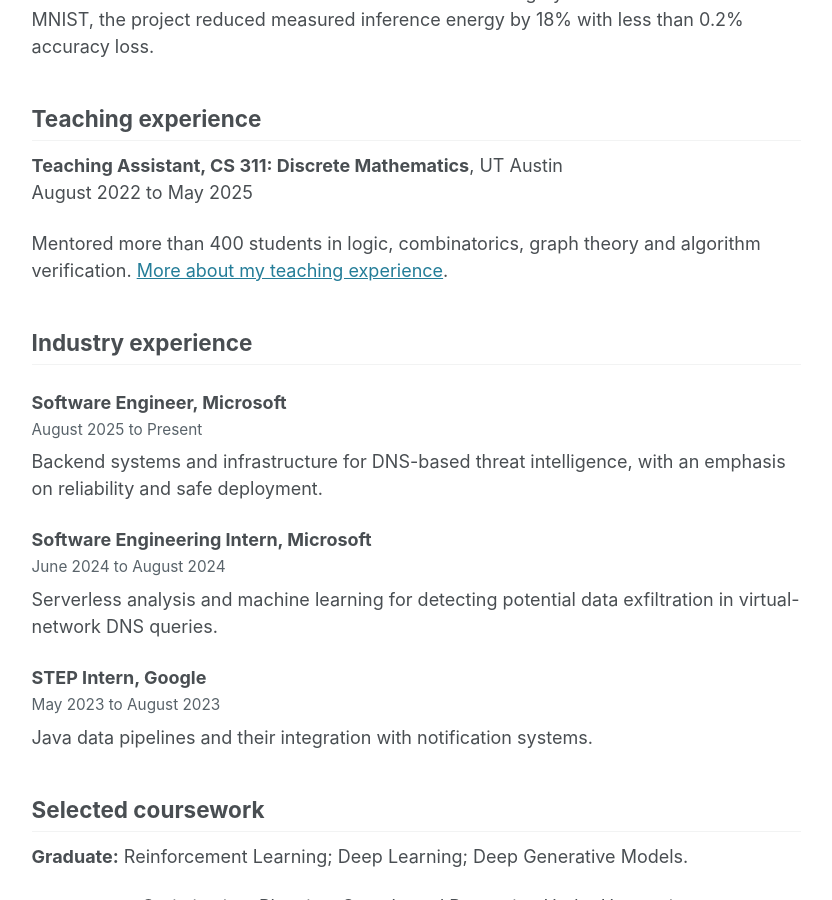
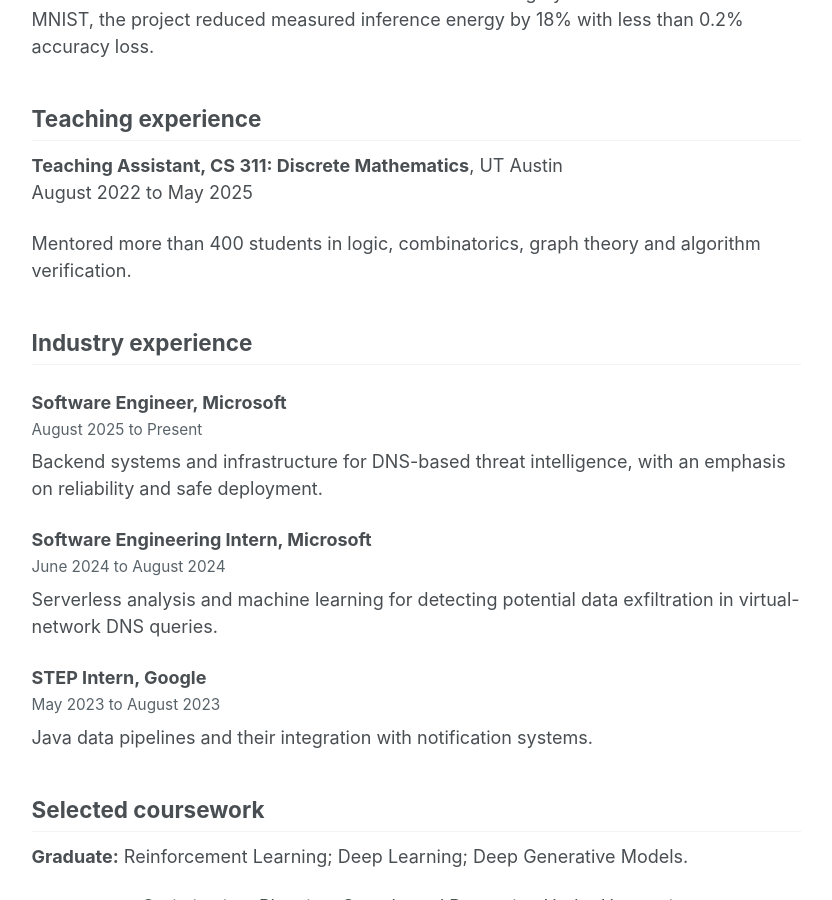
Before and after one commit to midotronn/midotronn.github.io, a Jekyll site: the page built from _pages/cv.md, in a window 1280 px wide and 900 px high, scrolled down 1613 px. Shown: the whole window, without its empty margins (250-1082 px from the left). Built offline with Jekyll 4.4.1, drawn with Linux system fonts in a browser that asks for light colours.

Commit message:
Remove extra teaching link from CV page

```diff
--- a/_pages/cv.md
+++ b/_pages/cv.md
@@ -60,7 +60,7 @@ redirect_from:
 August 2022 to May 2025
 
 Mentored more than 400 students in logic, combinatorics, graph theory and
-algorithm verification. [More about my teaching experience]({{ '/teaching/' | relative_url }}).
+algorithm verification.
 
 ## Industry experience
 
```
